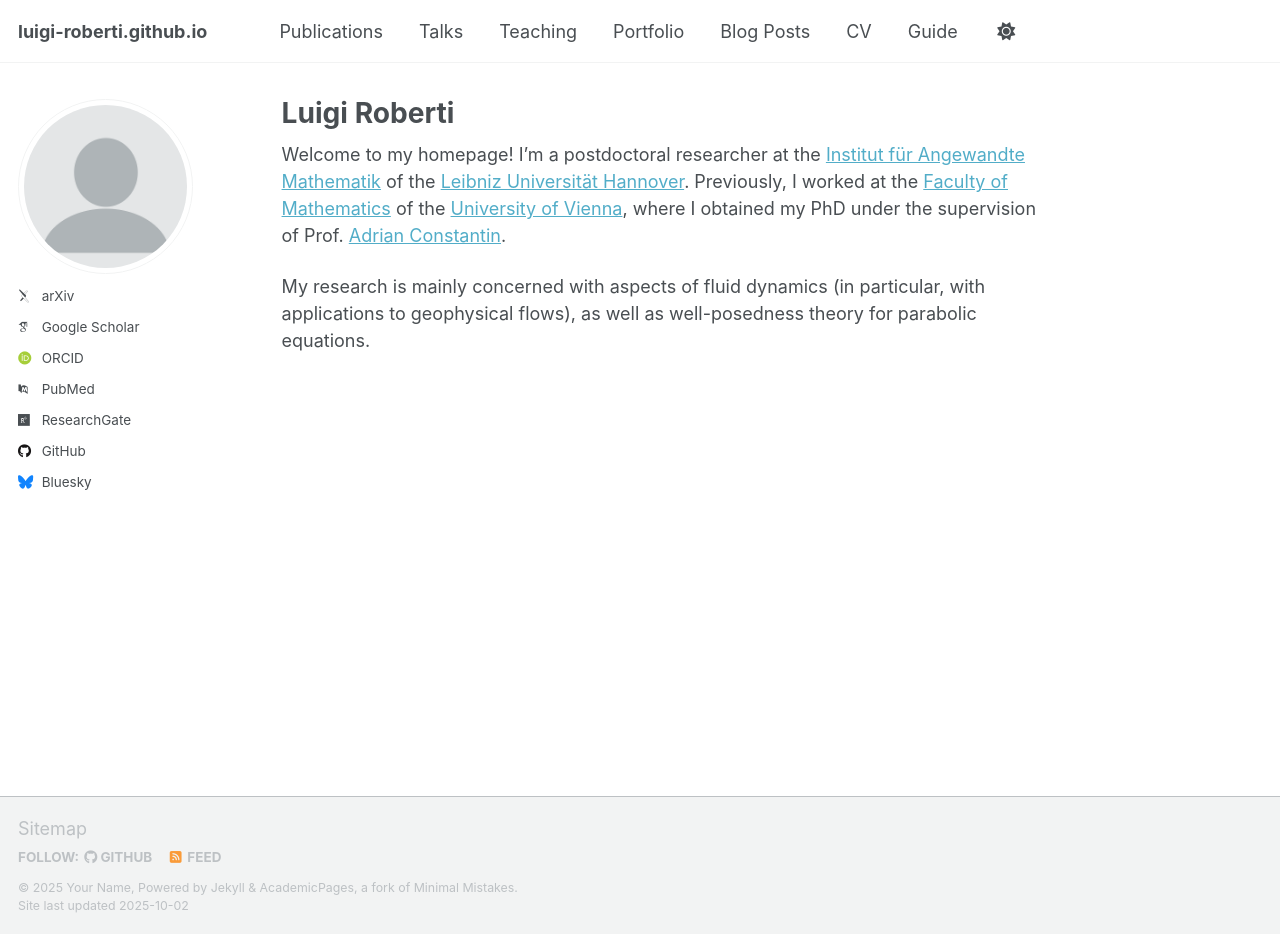
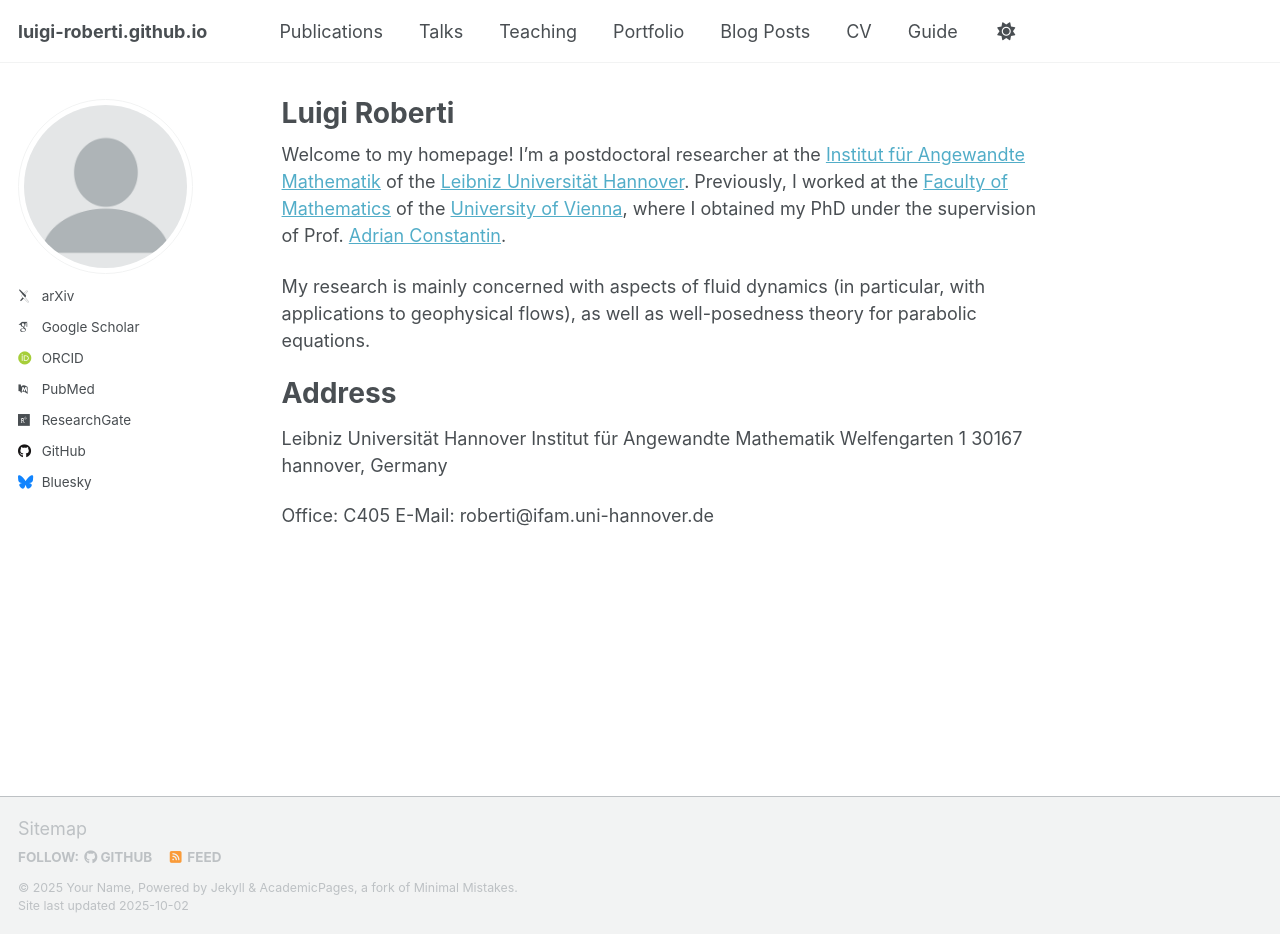
Before and after one commit to luigi-roberti/luigi-roberti.github.io, a Jekyll site: the page built from _pages/about.md, in a window 1280 px wide and 934 px high. Built offline with Jekyll 4.4.1, drawn with Linux system fonts in a browser that asks for light colours; some web fonts are replaced; a script that is not in the unit is left out.

Commit message:
Update about.md

```diff
--- a/_pages/about.md
+++ b/_pages/about.md
@@ -10,3 +10,13 @@ redirect_from:
 Welcome to my homepage! I'm a postdoctoral researcher at the [Institut für Angewandte Mathematik](https://www.ifam.uni-hannover.de/de/) of the [Leibniz Universität Hannover](https://www.uni-hannover.de/de/). Previously, I worked at the [Faculty of Mathematics](https://mathematik.univie.ac.at/) of the [University of Vienna](https://www.univie.ac.at/), where I obtained my PhD under the supervision of Prof. [Adrian Constantin](https://ucrisportal.univie.ac.at/en/persons/adrian-constantin).
 
 My research is mainly concerned with aspects of fluid dynamics (in particular, with applications to geophysical flows), as well as well-posedness theory for parabolic equations.
+
+Address
+======
+Leibniz Universität Hannover
+Institut für Angewandte Mathematik
+Welfengarten 1
+30167 hannover, Germany
+
+Office: C405
+E-Mail: roberti@ifam.uni-hannover.de
```
